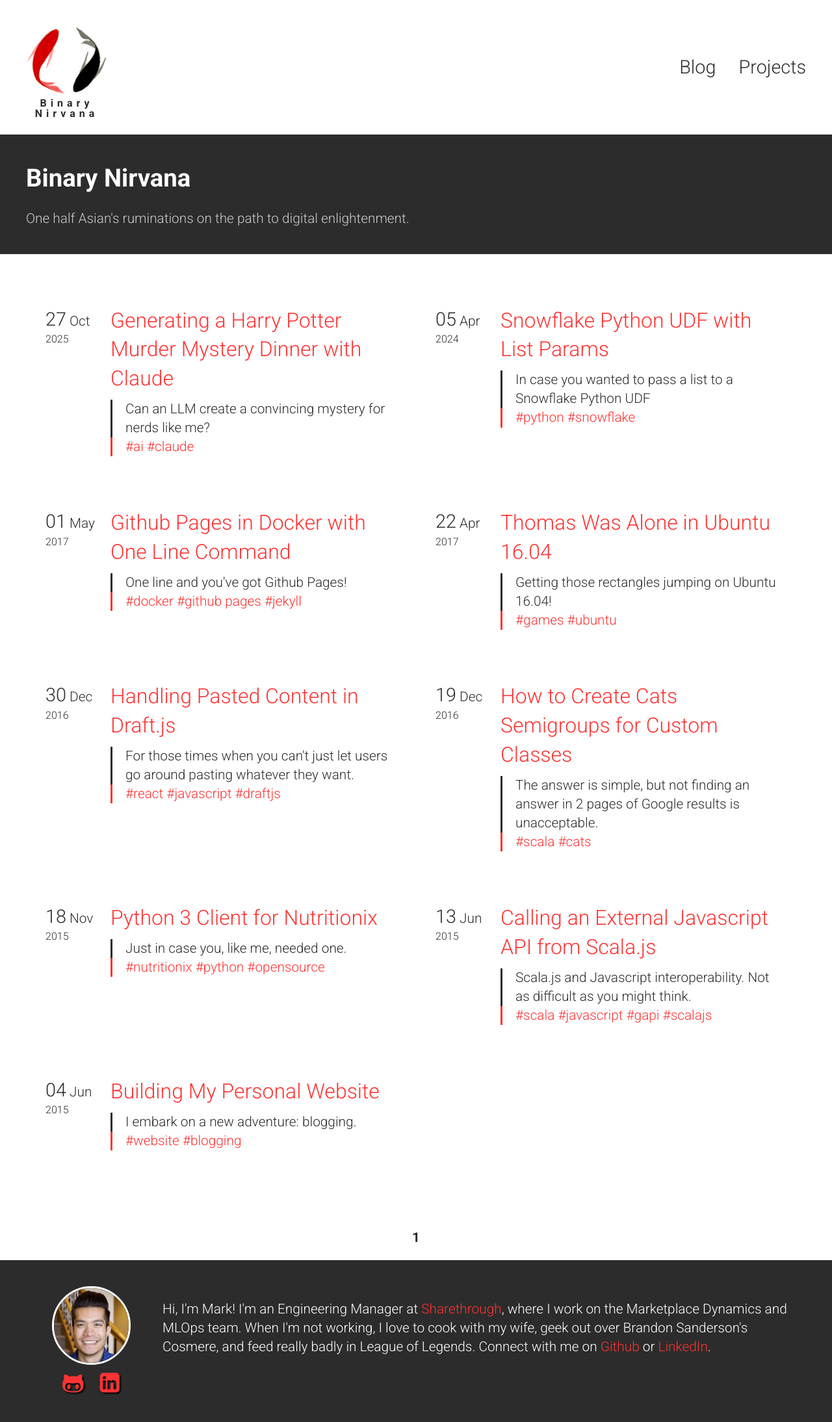
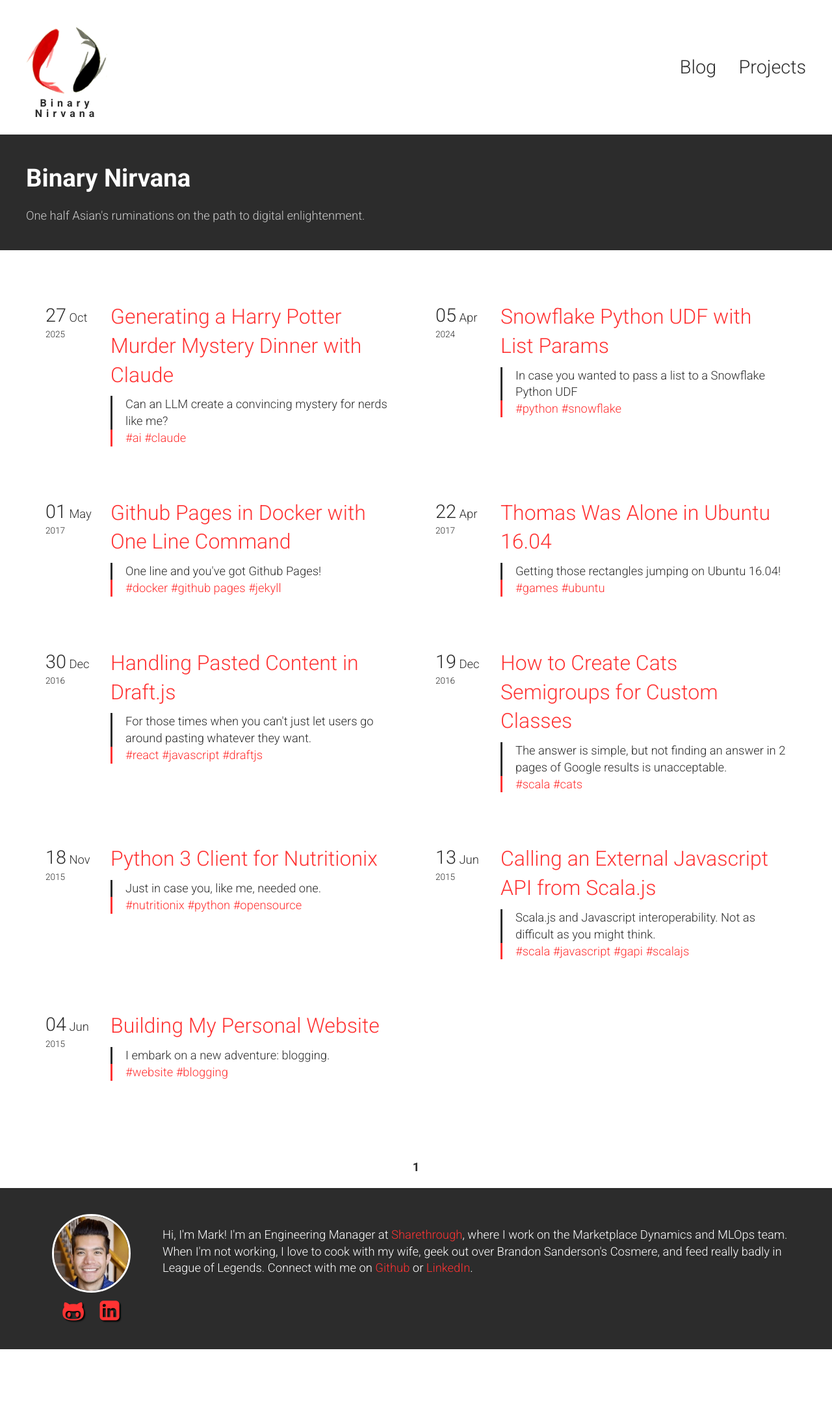
Before and after one commit to msiebert/msiebert.github.io, a Jekyll site: the page built from index.html, in a window 1280 px wide. Shown: the whole page at 65% size. Built offline with Jekyll 4.4.1, drawn with Linux system fonts in a browser that asks for light colours; the list of posts is cut into pages by our own code; after the commit the page ends 2076 px from its top, so only the background shows below that.

Commit message:
Reduce text size throughout the site, especially in code blocks
- Reduce base font-size from 1.3rem to 1.15rem for better readability
- Set code block font-size to 0.95rem for more compact code display
- These changes make the overall site text more compact and easier to scan

```diff
--- a/assets/css/site.css
+++ b/assets/css/site.css
@@ -76,14 +76,14 @@ article.post #disqus_thread .row {
   font-size: 1.8rem;
 }
 .blog .posts li.post .publish-date .year {
-  font-size: 1rem;
+  font-size: 0.85rem;
 }
 @media (max-width: 1200px) {
   .blog .posts li.post .publish-date .day {
     font-size: 1.6rem;
   }
   .blog .posts li.post .publish-date .month {
-    font-size: 1.2rem;
+    font-size: 1.05rem;
   }
 }
 @media (max-width: 937.5px) {
@@ -91,7 +91,7 @@ article.post #disqus_thread .row {
     font-size: 1.4rem;
   }
   .blog .posts li.post .publish-date .month {
-    font-size: 1.1rem;
+    font-size: 0.95rem;
   }
 }
 .blog .posts li.post .content .tags {
@@ -167,6 +167,7 @@ article.post #disqus_thread .row {
   white-space: pre-wrap;
   word-wrap: break-word;
   word-break: break-word;
+  font-size: 0.95rem;
 }
 .highlight pre .k,
 .highlight pre .kd {
@@ -463,7 +464,7 @@ html {
 }
 body {
   color: #2c2c2c;
-  font-size: 1.3rem;
+  font-size: 1.15rem;
   margin: 0;
   line-height: 1.4;
 }
--- a/assets/less/_code.less
+++ b/assets/less/_code.less
@@ -21,6 +21,7 @@
             white-space: pre-wrap;
             word-wrap: break-word;
             word-break: break-word;
+            font-size: 0.95rem;
         }
 
         .k, .kd {
--- a/assets/less/_vars.less
+++ b/assets/less/_vars.less
@@ -16,6 +16,6 @@
 @block-padding-horizontal: 0px;
 @block-margin: 40px;
 
-@font-size: 1.3rem;
+@font-size: 1.15rem;
 
 @footer-height: 250px;
```
